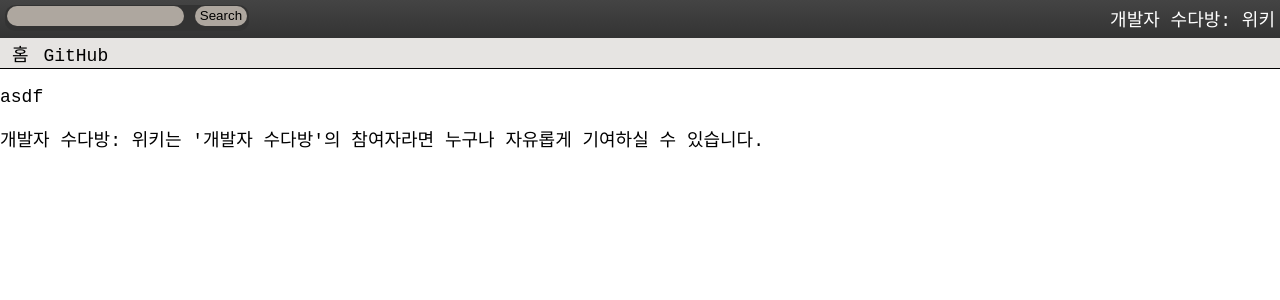
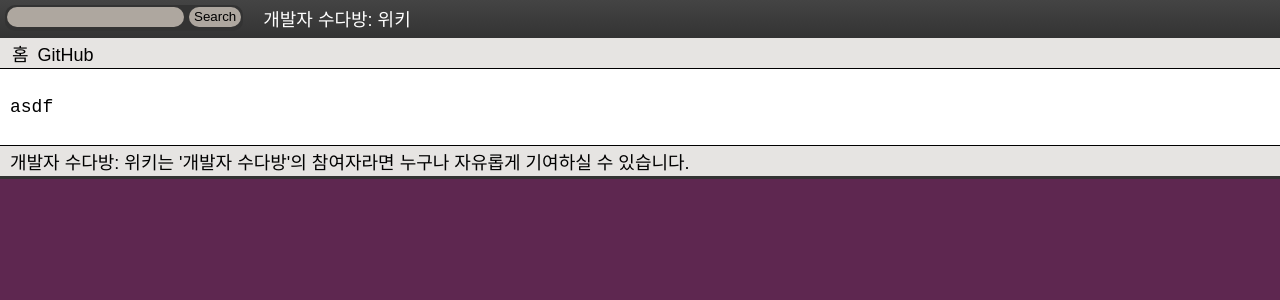
Before and after one commit to devroom-org/wiki, a Jekyll site: the page built from wiki/index.md, in a window 1280 px wide. Shown: the top 300 px of the page. Built offline with Jekyll 4.4.1, drawn with Linux system fonts in a browser that asks for light colours.

Commit message:
Added footer style.

```diff
--- a/_sass/_variables.scss
+++ b/_sass/_variables.scss
@@ -15,3 +15,4 @@ $cool_grey: #333333;
 $warm_grey_30: #E6E4E2;
 
 $monospace: D2Coding, 나눔고딕코딩, monospace;
+$sans: 나눔고딕, sans-serif;
--- a/style.scss
+++ b/style.scss
@@ -9,7 +9,7 @@ html {
 
 body {
 	margin: 0px;
-	background: $white;
+	background: $mid_aubergine;
 	font-size: 18px;
 	font-family: $monospace;
 }
@@ -20,6 +20,7 @@ body {
 
 .header {
 	border-bottom: 1px solid $black;
+	font-family: $sans;
 }
 
 .title-bar {
@@ -28,7 +29,6 @@ body {
 	background: $cool_grey;
 	background: linear-gradient(to bottom, #444444, $cool_grey);
 	color: $white;
-	text-align: right;
 	a {
 		color: $white;
 		text-decoration: none;
@@ -36,6 +36,7 @@ body {
 }
 
 .title-text {
+	margin-left: 20px;
 }
 
 .search-box {
@@ -74,3 +75,24 @@ body {
 		background-color: $ubuntu_orange;
 	}
 }
+
+.container#main {
+	background: $white;
+	padding: 10px;
+}
+
+.wrapper-footer {
+	float: bottom;
+}
+
+.footer {
+	background: $warm_grey_30;
+	padding: 2px;
+	padding-left: 10px;
+	border-top: 1px solid $black;
+	border-bottom: 3px solid $cool_grey;
+	font-family: $sans;
+	p {
+		margin: 0px;
+	}
+}
```
